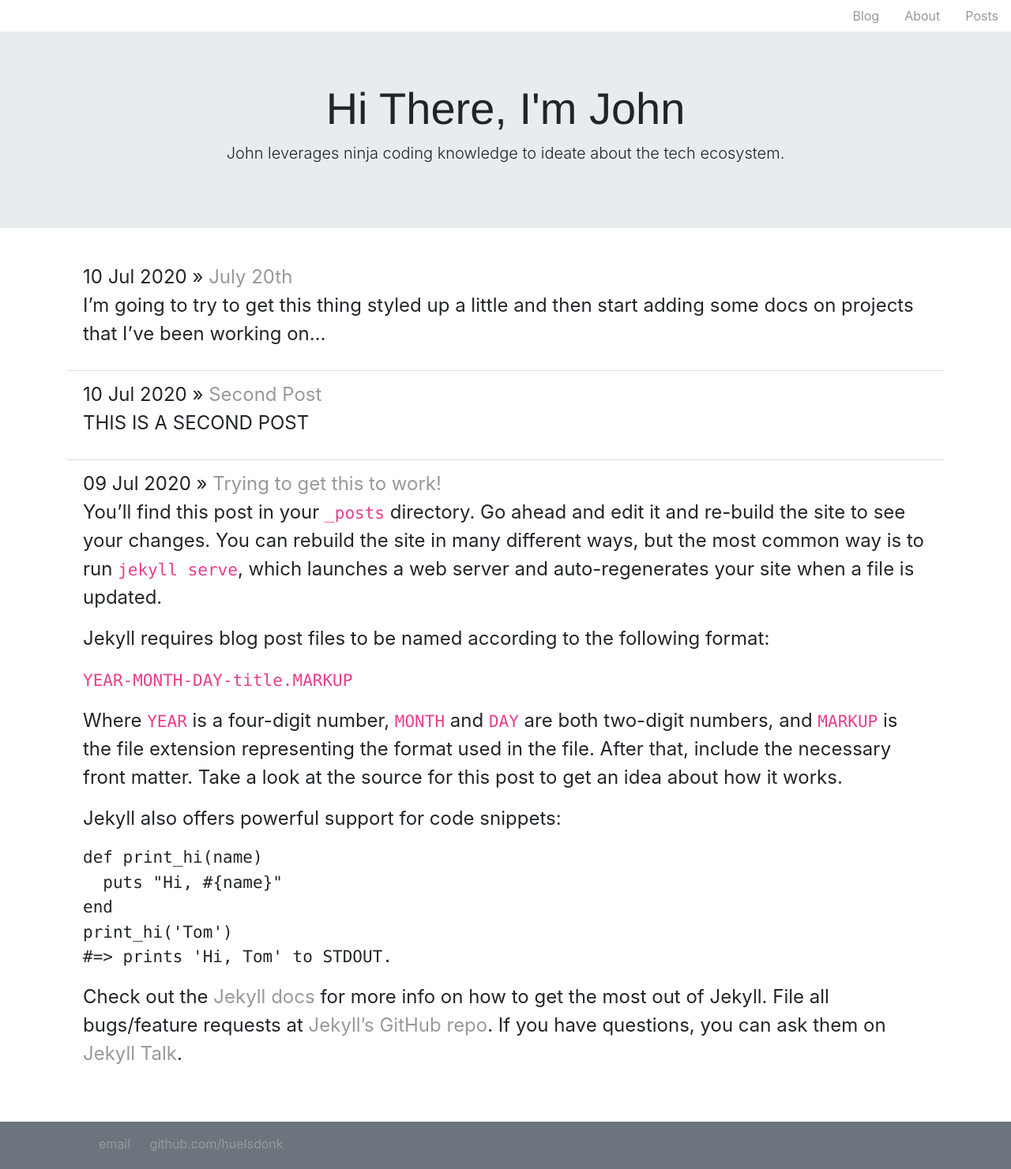
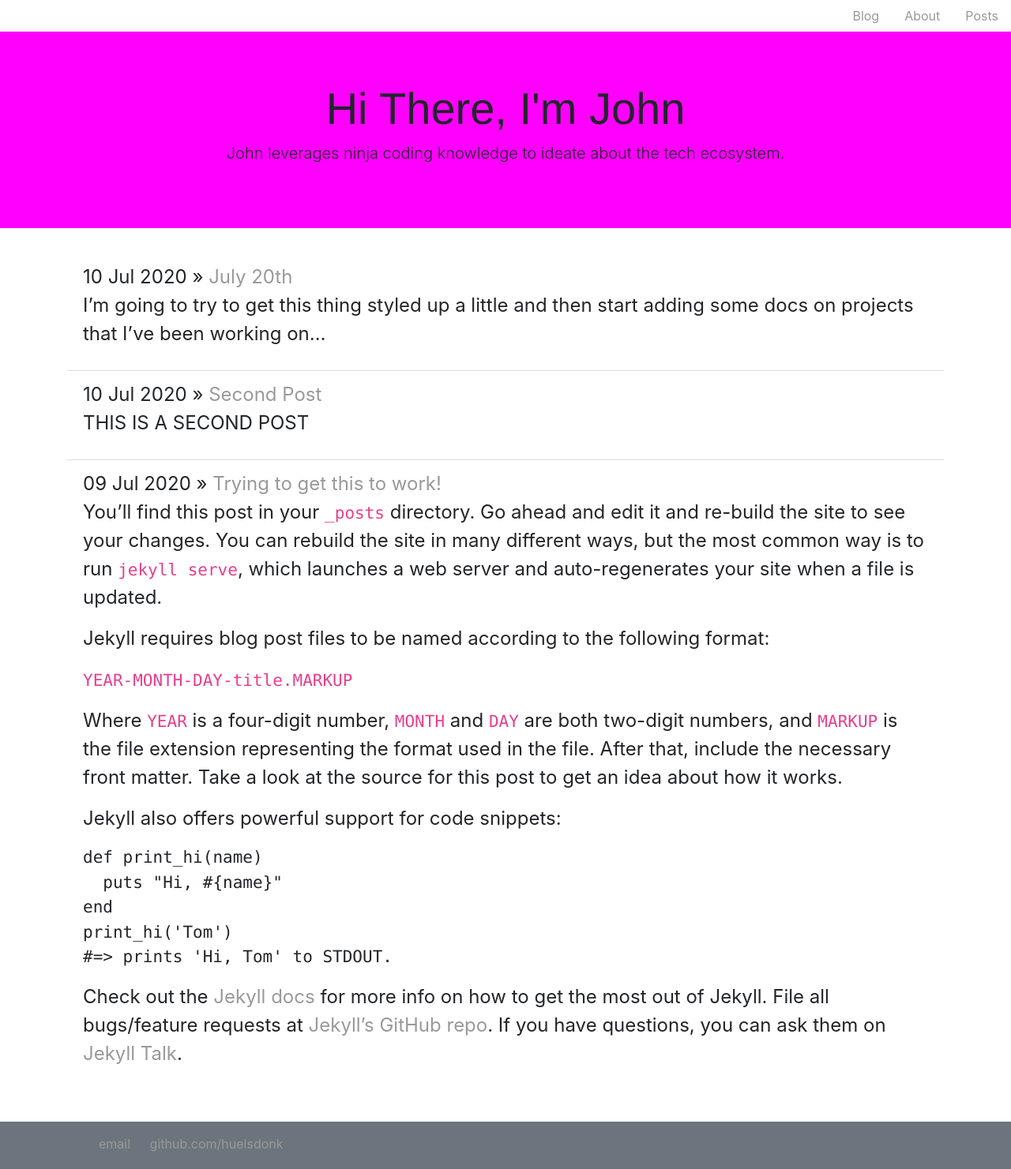
Before and after one commit to Huelsdonk/huelsdonk.github.io, a Jekyll site: the page built from index.html, in a window 1280 px wide. Shown: the whole page at 79% size. Built offline with Jekyll 4.4.1, drawn with Linux system fonts in a browser that asks for light colours.

Commit message:
custom colors started

```diff
--- a/_layouts/default.html
+++ b/_layouts/default.html
@@ -14,7 +14,7 @@
         <li class="nav-item"><a class="nav-link" href="/blog">Posts</a></li>
       </ul>
     </nav>
-    <div class="jumbotron jumbotron-fluid text-center">
+    <div class="jumbotron jumbotron-fluid text-center bg-purple">
       <div class="container">
         <h1 class="display-4">Hi There, I'm John</h1>
         <p class="lead">
--- a/_sass/custom/_variables.scss
+++ b/_sass/custom/_variables.scss
@@ -0,0 +1,3 @@
+$theme-colors: (
+  "purple": #FF00FF
+);
```
